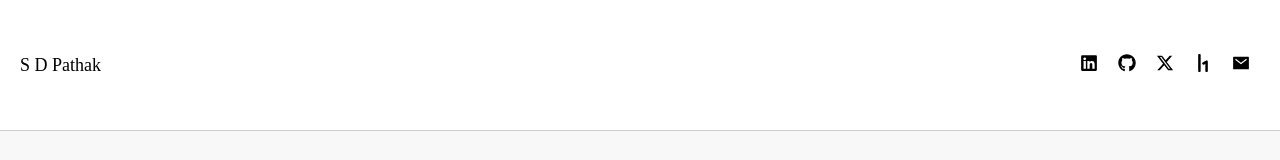
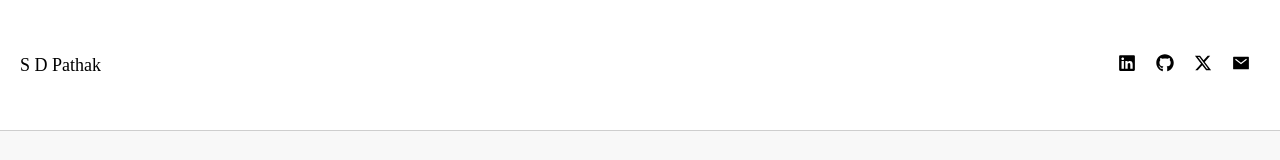
Before and after one commit to sdpathak24/portfolio, a React (Create React App) app: page / in a window 1280 px wide. Shown: the top 160 px of the page. Built offline with nearby package versions, Linux system fonts and the light colour scheme.

Commit message:
nav change

```diff
--- a/src/components/navbar.js
+++ b/src/components/navbar.js
@@ -19,9 +19,6 @@ const Navbar = () => {
           <a href="https://www.twitter.com/sdpathak24" target="_blank" rel="noopener noreferrer">
             <FaXTwitter />
           </a>
-          <a href="http://" target="_blank" rel="noopener noreferrer">
-            <SiHackerone />
-          </a>
           <a href="mailto: sarvagnpathak03@gmail.com">
             <IoMailSharp />
           </a>
```
